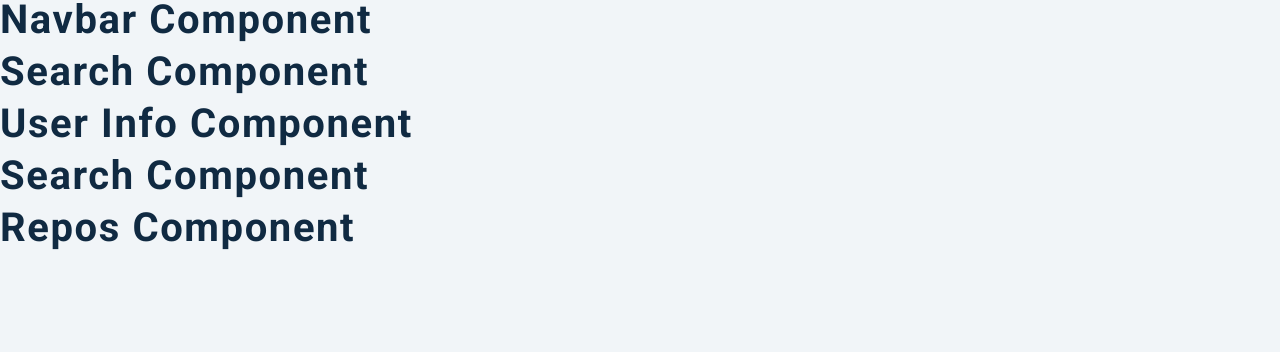
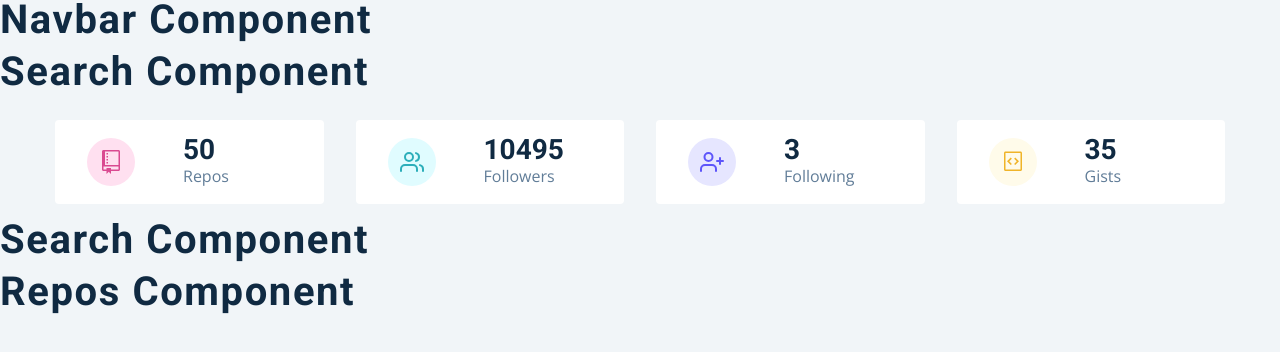
Before and after one commit to romenick-tester/search-github-users, a React (Create React App) app: page / in a window 1280 px wide. Shown: the top 352 px of the page. Built offline with nearby package versions, Linux system fonts and the light colour scheme.

Commit message:
Info Component

```diff
--- a/src/components/Info.js
+++ b/src/components/Info.js
@@ -4,11 +4,63 @@
 import { GoRepo, GoGist } from "react-icons/go";
 import { FiUsers, FiUserPlus } from "react-icons/fi";
 
+const Item = ({icon, label, value, color}) => {
+  return (
+    <article className="item">
+      <span className={color}>{icon}</span>
+      <div>
+        <h3>{value}</h3>
+        <p>{label}</p>
+      </div>
+    </article>
+  )
+};
+
 const UserInfo = () => {
-  const data = React.useContext(GithubContext);
-  console.log(data);
+  const { githubUser } = React.useContext(GithubContext);
+  const { public_repos, followers, following, public_gists } = githubUser;
+
+  const items = [
+    {
+      id: 1,
+      icon: <GoRepo className="icon" />,
+      label: "repos",
+      value: public_repos,
+      color: "pink"
+    },
+    {
+      id: 2,
+      icon: <FiUsers className="icon" />,
+      label: "followers",
+      value: followers,
+      color: "green"
+    },
+    {
+      id: 3,
+      icon: <FiUserPlus className="icon" />,
+      label: "following",
+      value: following,
+      color: "purple"
+    },
+    {
+      id: 4,
+      icon: <GoGist className="icon" />,
+      label: "gists",
+      value: public_gists,
+      color: "yellow"
+    },
+  ]
+
   return (
-    <h2>user info component</h2>
+    <section className="section">
+      <Wrapper className="section-center">
+        {items.map((item) => {
+          return (
+            <Item {...item} key={item.id} />
+          )
+        })}
+      </Wrapper>
+    </section>
   );
 };
 
--- a/src/context/mockData.js/mockUser.js
+++ b/src/context/mockData.js/mockUser.js
@@ -26,7 +26,7 @@
   bio: "Creator of Wicked Code!",
   twitter_username: "nick_tester",
   public_repos: 50,
-  public_gists: 0,
+  public_gists: 35,
   followers: 10495,
   following: 3,
   created_at: "2021-08-06T06:48:23Z",
```
